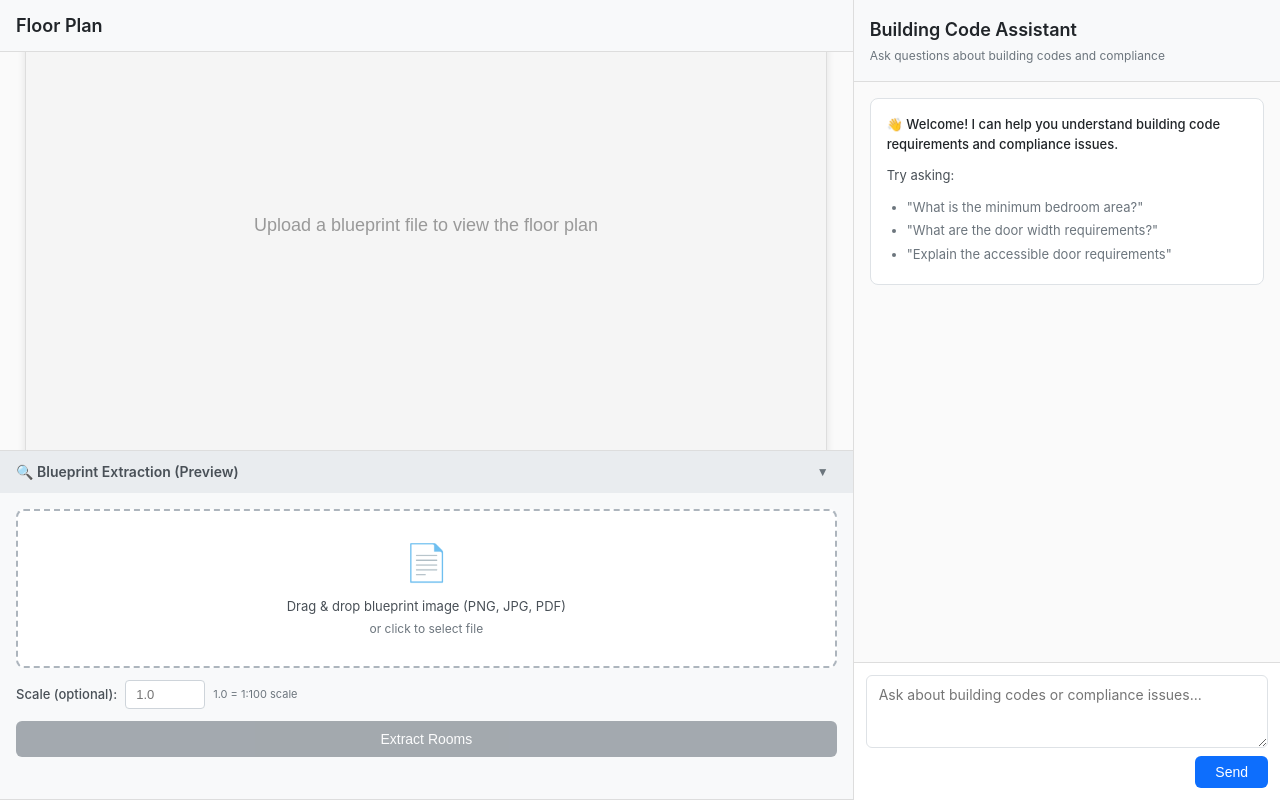
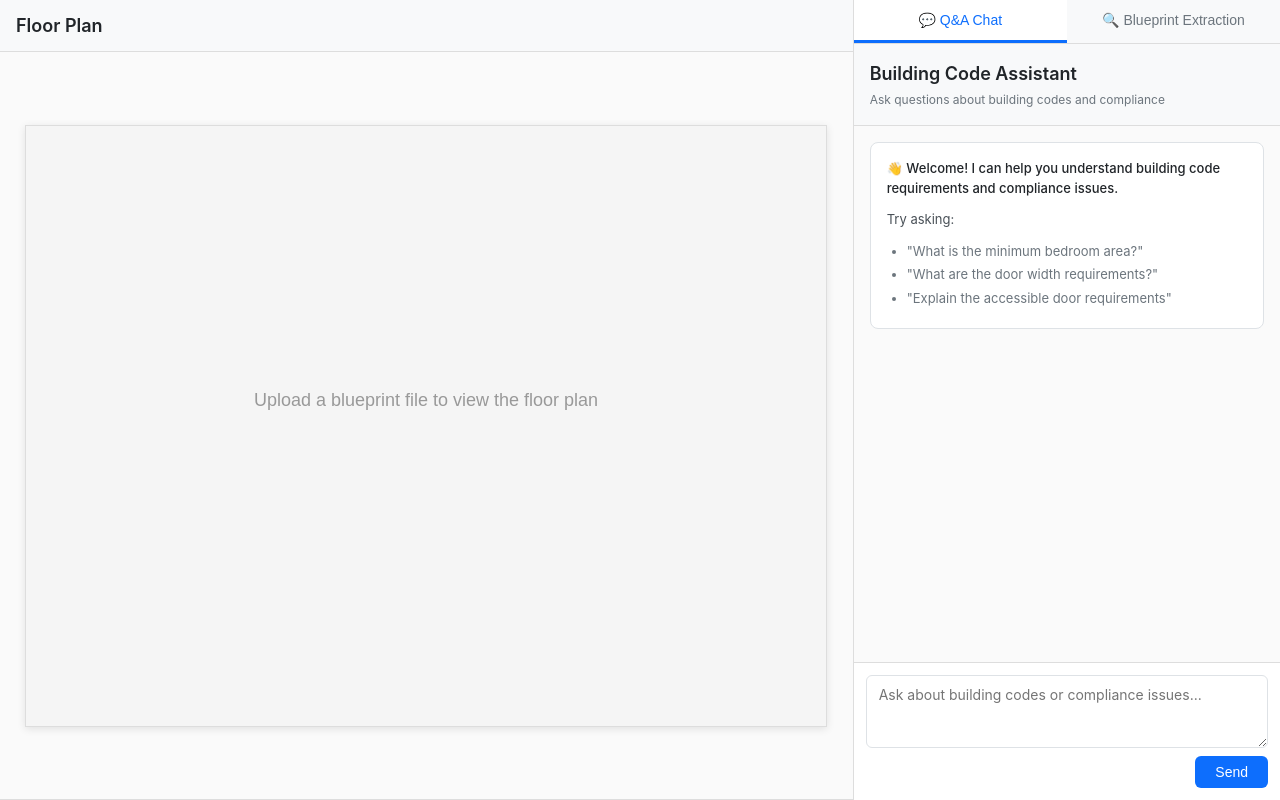
Before and after one commit to mjoshua97241/space-code-copilot, a FastAPI app: page / in a window 1280 px wide. Run offline with FastAPI, Linux system fonts and the light colour scheme; some libraries are stand-ins or nearby versions.

Commit message:
Blueprint extraction is moved to the right panel with tab

```diff
--- a/backend/app/static/styles.css
+++ b/backend/app/static/styles.css
@@ -132,6 +132,27 @@ body {
 .extraction-panel {
   background: #f8f9fa;
   border-bottom: 1px solid #ddd;
+}
+
+/* Right panel tab system - ensure extraction panel works in tabs */
+.right-panel {
+  display: flex;
+  flex-direction: column;
+  overflow: hidden;
+}
+
+#content-extraction .extraction-panel {
+  border: none;
+  background: white;
+  height: 100%;
+  display: flex;
+  flex-direction: column;
+  overflow: hidden;
+}
+
+#content-extraction .extraction-content {
+  overflow-y: auto;
+  flex: 1;
 }
 
 .extraction-header {
@@ -497,6 +518,8 @@ body {
   display: flex;
   flex-direction: column;
   background: white;
+  overflow: hidden;
+  min-height: 0; /* Allow flex child to shrink */
 }
 
 .chat-header {
--- a/backend/app/templates/index.html
+++ b/backend/app/templates/index.html
@@ -176,6 +176,73 @@
         pointer-events: none; /* Prevent tooltip from blocking interactions */
         word-wrap: break-word; /* Allow long words to wrap */
       }
+      /* Right Panel Tab System */
+      .right-panel-header {
+        padding: 0;
+        background: #f8f9fa;
+        border-bottom: 1px solid #ddd;
+      }
+      .tab-buttons {
+        display: flex;
+        gap: 0;
+      }
+      .tab-btn {
+        flex: 1;
+        padding: 12px 16px;
+        background: transparent;
+        border: none;
+        border-bottom: 3px solid transparent;
+        cursor: pointer;
+        font-size: 14px;
+        font-weight: 500;
+        color: #6c757d;
+        transition: all 0.2s ease;
+      }
+      .tab-btn:hover {
+        background: #e9ecef;
+        color: #212529;
+      }
+      .tab-btn.active {
+        color: #0d6efd;
+        border-bottom-color: #0d6efd;
+        background: white;
+      }
+      .tab-content {
+        display: none !important;
+        flex: 1;
+        flex-direction: column;
+        overflow: hidden;
+        min-height: 0; /* Allow flex child to shrink */
+      }
+      .tab-content.active {
+        display: flex !important;
+      }
+      /* Ensure both tab contents have proper flex layout when active */
+      #content-chat.active {
+        display: flex !important;
+        flex-direction: column;
+        overflow: hidden;
+        min-height: 0;
+      }
+      #content-extraction.active {
+        display: flex !important;
+        flex-direction: column;
+        overflow: hidden;
+        min-height: 0;
+      }
+      #content-extraction .extraction-panel {
+        flex: 1;
+        display: flex;
+        flex-direction: column;
+        overflow: hidden;
+        background: white;
+        border: none;
+      }
+      #content-extraction .extraction-content {
+        flex: 1;
+        overflow-y: auto;
+        padding: 16px;
+      }
     </style>
   </head>
   <body>
@@ -193,8 +260,58 @@
             </div>
           </div>
         </div>
+      </div>
 
-        <!-- Blueprint Extraction Panel -->
+      <!-- Right Panel: Chat and Extraction (Toggle) -->
+      <div class="right-panel">
+        <!-- Tab Toggle Header -->
+        <div class="right-panel-header">
+          <div class="tab-buttons">
+            <button class="tab-btn active" id="tab-chat" onclick="switchTab('chat')">
+              💬 Q&A Chat
+            </button>
+            <button class="tab-btn" id="tab-extraction" onclick="switchTab('extraction')">
+              🔍 Blueprint Extraction
+            </button>
+          </div>
+        </div>
+
+        <!-- Chat View -->
+        <div class="tab-content active" id="content-chat">
+          <div class="chat-header">
+            <h3>Building Code Assistant</h3>
+            <p class="chat-subtitle">Ask questions about building codes and compliance</p>
+          </div>
+          <div class="chat-messages" id="chat-messages">
+            <div class="welcome-message">
+              <p>👋 Welcome! I can help you understand building code requirements and compliance issues.</p>
+              <p>Try asking:</p>
+              <ul>
+                <li>"What is the minimum bedroom area?"</li>
+                <li>"What are the door width requirements?"</li>
+                <li>"Explain the accessible door requirements"</li>
+              </ul>
+            </div>
+          </div>
+          <div class="chat-input">
+            <form id="chat-form">
+              <textarea
+                id="chat-input"
+                placeholder="Ask about building codes or compliance issues..."
+                rows="3"
+              ></textarea>
+              <div class="chat-actions">
+                <button type="submit" id="chat-submit-btn">
+                  <span class="btn-text">Send</span>
+                  <span class="btn-loading" style="display: none;">Sending...</span>
+                </button>
+              </div>
+            </form>
+          </div>
+        </div>
+
+        <!-- Extraction View -->
+        <div class="tab-content" id="content-extraction">
           <div class="extraction-panel" id="extraction-panel">
             <div class="extraction-header" onclick="toggleExtractionPanel()">
               <h3>🔍 Blueprint Extraction (Preview)</h3>
@@ -728,6 +812,39 @@
         const toggleBtn = document.getElementById("toggle-extraction");
         content.classList.toggle("collapsed");
         toggleBtn.textContent = content.classList.contains("collapsed") ? "▶" : "▼";
+      }
+
+      // Tab switching function
+      function switchTab(tabName) {
+        // Get elements
+        const chatTab = document.getElementById('tab-chat');
+        const extractionTab = document.getElementById('tab-extraction');
+        const chatContent = document.getElementById('content-chat');
+        const extractionContent = document.getElementById('content-extraction');
+
+        // Update tab buttons - remove all active, then add to selected
+        chatTab.classList.remove('active');
+        extractionTab.classList.remove('active');
+
+        // Hide all content
+        chatContent.classList.remove('active');
+        extractionContent.classList.remove('active');
+
+        // Show selected tab and content
+        if (tabName === 'chat') {
+          chatTab.classList.add('active');
+          chatContent.classList.add('active');
+        } else if (tabName === 'extraction') {
+          extractionTab.classList.add('active');
+          extractionContent.classList.add('active');
+
+          // If switching to extraction, ensure it's expanded
+          const extractionContentPanel = document.getElementById('extraction-content');
+          if (extractionContentPanel.classList.contains('collapsed')) {
+            extractionContentPanel.classList.remove('collapsed');
+            document.getElementById('toggle-extraction').textContent = '▼';
+          }
+        }
       }
 
       function handleFileSelect(file) {
```
Also changed, not shown: other parts of backend/app/templates/index.html (+0 -33 lines). Lines whose indentation alone changed are shown as unchanged.
